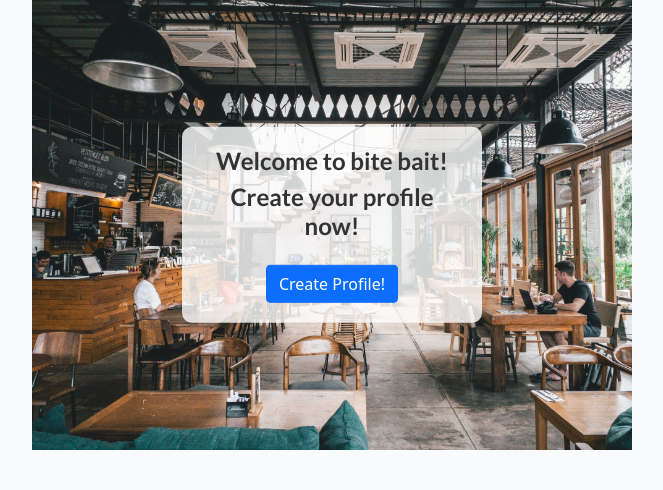
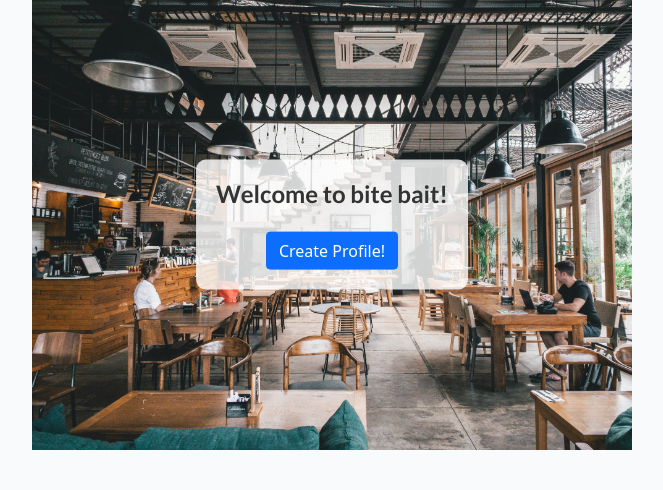
Before and after one commit to creepersguitar/CI-project4, a Django app: page / in a window 1280 px wide. Shown: the part 60-550 px from the top of the page, without its empty margins (308-971 px from the left). Run offline with Django 4.2, Linux system fonts and the light colour scheme; data that the repository does not hold is empty; parts of the project's set-up code (start-up, migrations or seed data) failed here and were passed over.

Commit message:
removed create profile h1 as continued showing up

```diff
--- a/backgroundcode/templates/base.html
+++ b/backgroundcode/templates/base.html
@@ -58,7 +58,6 @@
             <img src="{% static 'backgroundcode/images/restaurant-main.jpg' %}" alt="Empty restaurant" class="logo">
             <div class="hero-text-box">
                 <h1 class="hero-text">Welcome to bite bait!</h1>
-                <h1 class="hero-text">Create your profile now!</h1>
                 <!-- Main booking code can go here -->
                 <button class="hero-button btn btn-primary mt-3">Create Profile!</button>
                 <form id="profile-form" class="d-none">
```
